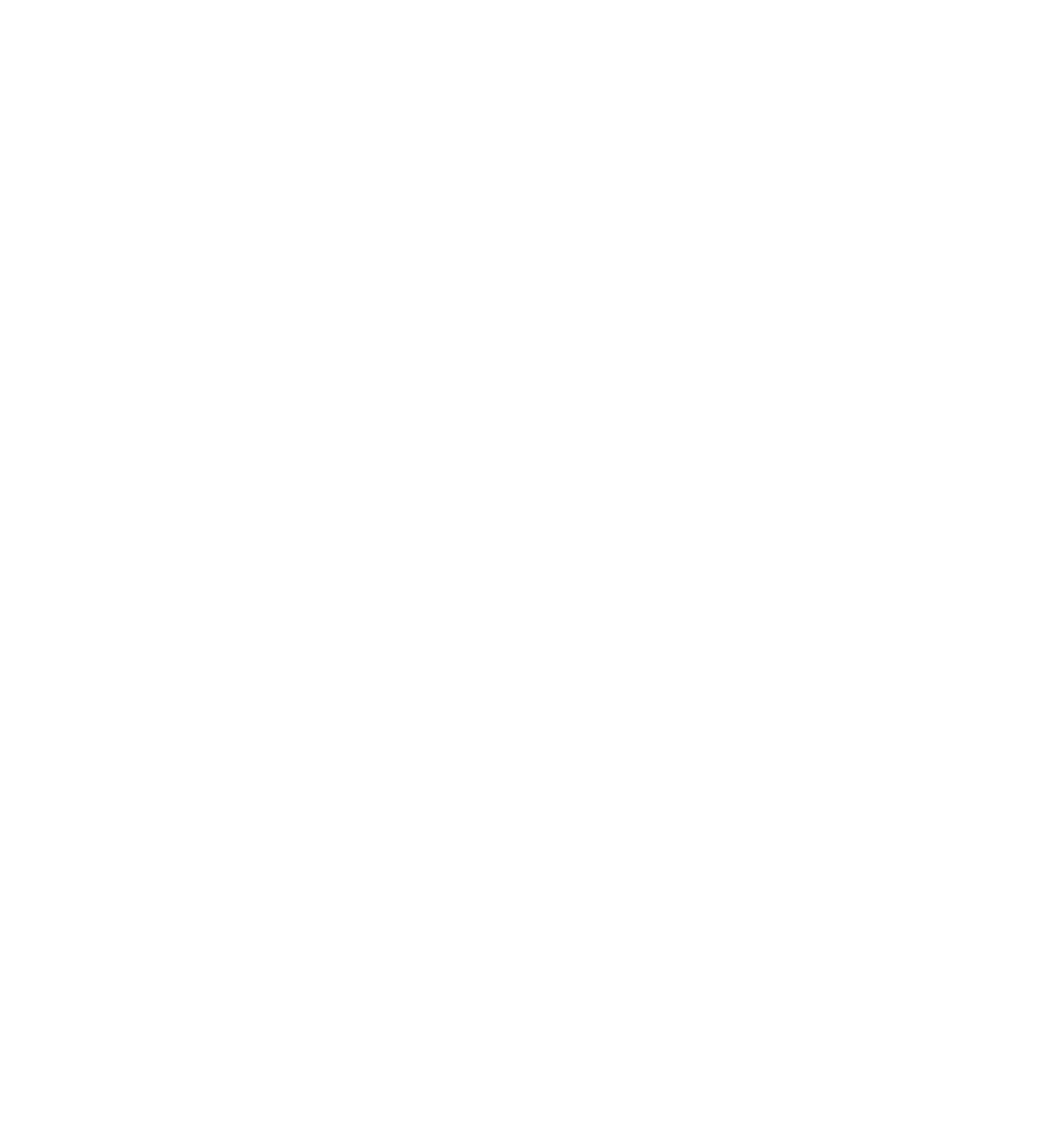
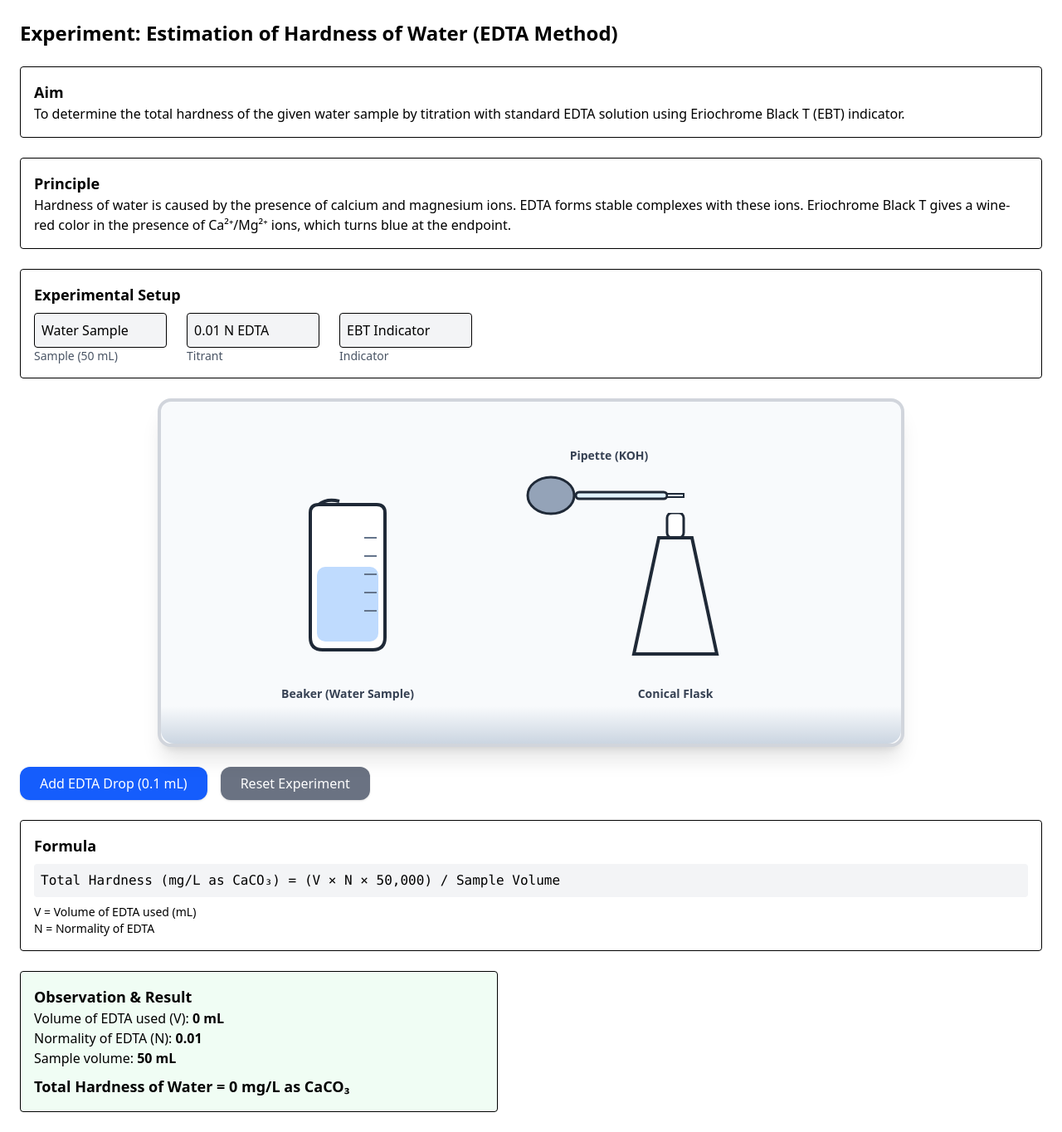
Before and after one commit to Praful-B/home-lab, a React (Vite) app in the folder home-lab/: page /chemistryHome/hardness in a window 1280 px wide. Before the commit this address had no page. Shown: the whole page at 83% size. Before the commit the page ends 800 px from the top, so only its background shows below. Built offline with nearby package versions, Linux system fonts and the light colour scheme.

Commit message:
added water hardness(finished) no style

```diff
--- a/home-lab/src/App.tsx
+++ b/home-lab/src/App.tsx
@@ -4,6 +4,7 @@
 import PhysicsHome from "../src/features/home/pages/PhysicsHome";
 import ChemistryHome from "../src/features/home/pages/ChemistryHome";
 import AcidValueExperiment from "./features/chemistry/pages/AcidValueExperiment.tsx";
+import HardnessExperiment from "./features/chemistry/pages/HardnessExperiment";
 
 function App() {
   return (
@@ -13,6 +14,8 @@
       <Route path="/physicsHome" element={<PhysicsHome />} />
       <Route path="/chemistryHome" element={<ChemistryHome />} />
         <Route path="/chemistryHome/acid-value" element={<AcidValueExperiment />} />
+        <Route path="/chemistryHome/hardness" element={<HardnessExperiment />}/>
+
 
     </Routes>
   );
--- a/home-lab/src/features/chemistry/components/Beaker.tsx
+++ b/home-lab/src/features/chemistry/components/Beaker.tsx
@@ -1,12 +1,19 @@
 type Props = {
-    oilColor: string;
-    oilVolume: number; // in grams (used only for visual height)
+    liquidColor: string;
+    liquidVolume: number;
+    label: string;
 };
 
-export default function Beaker({ oilColor, oilVolume }: Props) {
-    // Visual scaling (purely for UI)
+export default function Beaker({
+                                   liquidColor,
+                                   liquidVolume,
+                                   label,
+                               }: Props) {
     const maxLiquidHeight = 90;
-    const liquidHeight = Math.min(maxLiquidHeight, oilVolume * 8);
+    const liquidHeight = Math.min(
+        maxLiquidHeight,
+        liquidVolume * 2
+    );
 
     return (
         <div
@@ -45,14 +52,14 @@
                     strokeWidth="4"
                 />
 
-                {/* Oil (LIQUID) */}
+                {/* Liquid */}
                 <rect
                     x="48"
                     y={175 - liquidHeight}
                     width="74"
                     height={liquidHeight}
                     rx="10"
-                    fill={oilColor}
+                    fill={liquidColor}
                     style={{ transition: "all 600ms ease" }}
                 />
 
@@ -72,7 +79,7 @@
 
             {/* LABEL */}
             <div className="mt-2 text-sm font-semibold text-gray-700">
-                Beaker (Oil Sample)
+                {label}
             </div>
         </div>
     );
--- a/home-lab/src/features/chemistry/components/ConicalFlask.tsx
+++ b/home-lab/src/features/chemistry/components/ConicalFlask.tsx
@@ -1,16 +1,62 @@
-export default function ConicalFlask({ endpoint }: { endpoint: boolean }) {
+type Props = {
+    volume: number;
+    endpointVolume: number;
+    preEndpointColor: string;
+    endpointColor: string;
+};
+
+export default function ConicalFlask({
+                                         volume,
+                                         endpointVolume,
+                                         preEndpointColor,
+                                         endpointColor,
+                                     }: Props) {
+    const MAX_LIQUID_HEIGHT = 110;
+
+    const liquidHeight = Math.min(
+        MAX_LIQUID_HEIGHT,
+        (volume / endpointVolume) * MAX_LIQUID_HEIGHT
+    );
+
+    const reachedEndpoint = volume >= endpointVolume;
+
+    // Flask geometry
+    const bottomWidth = 100;
+    const topWidth = 40;
+
+    const currentWidth =
+        bottomWidth -
+        ((bottomWidth - topWidth) * liquidHeight) / MAX_LIQUID_HEIGHT;
+
+    const centerX = 80;
+    const bottomY = 170;
+    const topY = bottomY - liquidHeight;
+
     return (
         <div
             style={{
                 position: "absolute",
-                left: "620px",          // ⭐ AXIS_X
+                left: "620px",
                 bottom: "50px",
                 transform: "translateX(-50%)",
                 textAlign: "center",
             }}
         >
             <svg width="160" height="200">
-                {/* Mouth */}
+                {/* LIQUID */}
+                <polygon
+                    points={`
+            ${centerX - currentWidth / 2},${topY}
+            ${centerX + currentWidth / 2},${topY}
+            ${centerX + bottomWidth / 2},${bottomY}
+            ${centerX - bottomWidth / 2},${bottomY}
+          `}
+                    fill={reachedEndpoint ? endpointColor : preEndpointColor}
+                    opacity={0.9}
+                    style={{ transition: "all 0.6s ease-in-out" }}
+                />
+
+                {/* NECK */}
                 <rect
                     x="70"
                     y="0"
@@ -22,10 +68,10 @@
                     strokeWidth="3"
                 />
 
-                {/* Body */}
+                {/* OUTLINE */}
                 <polygon
                     points="60,30 100,30 130,170 30,170"
-                    fill={endpoint ? "#fbcfe8" : "#ffffff"}
+                    fill="none"
                     stroke="#1f2937"
                     strokeWidth="4"
                 />
--- a/home-lab/src/features/chemistry/pages/AcidValueExperiment.tsx
+++ b/home-lab/src/features/chemistry/pages/AcidValueExperiment.tsx
@@ -1,44 +1,48 @@
 import { useState } from "react";
-import { oils } from "../data/oils";
-import LabTable from "../components/LabTable";
 import Beaker from "../components/Beaker";
 import Pipette from "../components/Pipette";
 import DropAnimation from "../components/DropAnimation";
 import ConicalFlask from "../components/ConicalFlask";
+import LabTable from "../components/LabTable";
 import { calculateAcidValue } from "../utils/calculateAcidValue";
+import { oils } from "../data/oils";
 
 export default function AcidValueExperiment() {
-    // DEFAULT VALUES
+    // ===== CONSTANTS =====
     const DEFAULT_WEIGHT = 5; // g
-    const DEFAULT_NORMALITY = 0.1; // N
-    const DEFAULT_VOLUME = 0; // mL
+    const NORMALITY = 0.1; // N
+    const ENDPOINT_VOLUME = 2.5; // mL
 
+    // ===== STATE =====
     const [selectedOil, setSelectedOil] = useState(oils[0]);
     const [oilWeight, setOilWeight] = useState(DEFAULT_WEIGHT);
-    const [volume, setVolume] = useState(DEFAULT_VOLUME);
+    const [volume, setVolume] = useState(0); // mL of KOH
     const [drop, setDrop] = useState(false);
 
+    // ===== CALCULATION =====
     const acidValue = calculateAcidValue(
         volume,
-        DEFAULT_NORMALITY,
+        NORMALITY,
         oilWeight
     );
 
+    // ===== ACTIONS =====
     const addDrop = () => {
         setDrop(true);
-        setVolume((v) => Number((v + 0.1).toFixed(1))); // 0.1 mL per drop
-        setTimeout(() => setDrop(false), 500);
+        setVolume((v) => Number((v + 0.1).toFixed(1)));
+        setTimeout(() => setDrop(false), 600);
     };
 
     const resetExperiment = () => {
         setSelectedOil(oils[0]);
         setOilWeight(DEFAULT_WEIGHT);
-        setVolume(DEFAULT_VOLUME);
+        setVolume(0);
         setDrop(false);
     };
 
     return (
         <div className="p-6 space-y-6">
+            {/* TITLE */}
             <h1 className="text-2xl font-bold">
                 Experiment: Determination of Acid Value of Oil
             </h1>
@@ -47,8 +51,9 @@
             <section className="bg-white p-4 border rounded">
                 <h2 className="font-semibold text-lg">Aim</h2>
                 <p>
-                    To determine the acid value of the given oil sample by titration
-                    against standard potassium hydroxide (KOH) solution.
+                    To determine the acid value of the given oil sample by
+                    titration with standard potassium hydroxide (KOH) solution
+                    using phenolphthalein as indicator.
                 </p>
             </section>
 
@@ -58,7 +63,7 @@
                     Experimental Setup
                 </h2>
 
-                <div className="flex flex-wrap gap-4">
+                <div className="flex flex-wrap gap-6">
                     <select
                         className="p-2 border rounded"
                         value={selectedOil.name}
@@ -97,7 +102,7 @@
                             className="p-2 border rounded bg-gray-100 w-32"
                         />
                         <p className="text-sm text-gray-600">
-                            Normality (N)
+                            Normality of KOH
                         </p>
                     </div>
                 </div>
@@ -106,12 +111,23 @@
             {/* LAB SIMULATION */}
             <LabTable>
                 <Beaker
-                    oilColor={selectedOil.color}
-                    oilVolume={oilWeight}
+                    liquidColor={selectedOil.color}
+                    liquidVolume={oilWeight}
+                    label="Beaker (Oil Sample)"
                 />
+
+
                 <Pipette />
+
                 <DropAnimation active={drop} />
-                <ConicalFlask endpoint={volume >= 2.5} />
+
+                {/* 🔴 IMPORTANT FIX IS HERE */}
+                <ConicalFlask
+                    volume={volume}
+                    endpointVolume={ENDPOINT_VOLUME}
+                    preEndpointColor="#fde68a"   // faint / colorless
+                    endpointColor="#f9a8d4"      // phenolphthalein pink
+                />
             </LabTable>
 
             {/* ACTION BUTTONS */}
@@ -135,16 +151,14 @@
             <section className="bg-white p-4 border rounded">
                 <h2 className="font-semibold text-lg">Procedure</h2>
                 <ol className="list-decimal ml-6 space-y-1">
-                    <li>Weigh the oil sample accurately (in grams).</li>
-                    <li>Dissolve the oil in a suitable solvent.</li>
+                    <li>Weigh the oil sample accurately.</li>
+                    <li>Dissolve it in a suitable solvent.</li>
                     <li>Add phenolphthalein indicator.</li>
                     <li>
-                        Titrate against standard KOH solution until a faint
-                        permanent pink color appears.
+                        Titrate with standard KOH until a faint permanent
+                        pink colour appears.
                     </li>
-                    <li>
-                        Note the volume of KOH used (in millilitres).
-                    </li>
+                    <li>Note the volume of KOH used.</li>
                 </ol>
             </section>
 
@@ -156,11 +170,11 @@
                 </p>
                 <ul className="mt-2 text-sm">
                     <li>V = Volume of KOH used (mL)</li>
-                    <li>N = Normality of KOH (eq/L)</li>
+                    <li>N = Normality of KOH</li>
                     <li>W = Weight of oil (g)</li>
                 </ul>
                 <p className="mt-2 text-sm">
-                    Acid Value is expressed as <b>mg KOH / g of oil</b>.
+                    Acid value is expressed as <b>mg KOH / g oil</b>.
                 </p>
             </section>
 
@@ -174,7 +188,7 @@
                     Volume of KOH used (V): <b>{volume} mL</b>
                 </p>
                 <p>
-                    Normality of KOH (N): <b>{DEFAULT_NORMALITY} N</b>
+                    Normality of KOH (N): <b>{NORMALITY} N</b>
                 </p>
                 <p>
                     Weight of oil (W): <b>{oilWeight} g</b>
@@ -182,8 +196,7 @@
 
                 <p className="mt-2 text-lg">
                     <b>
-                        Acid Value of the given oil =
-                        {" "}
+                        Acid Value of the given oil ={" "}
                         {acidValue} mg KOH / g oil
                     </b>
                 </p>
--- /dev/null
+++ b/home-lab/src/features/chemistry/pages/HardnessExperiment.tsx
@@ -0,0 +1,193 @@
+import { useState } from "react";
+import Beaker from "../components/Beaker";
+import Pipette from "../components/Pipette";
+import DropAnimation from "../components/DropAnimation";
+import ConicalFlask from "../components/ConicalFlask";
+import LabTable from "../components/LabTable";
+import { calculateHardness } from "../utils/calculateHardness";
+
+export default function HardnessExperiment() {
+    // ===== CONSTANTS =====
+    const SAMPLE_VOLUME = 50; // mL of water
+    const NORMALITY_EDTA = 0.01; // N
+    const ENDPOINT_VOLUME = 10; // mL (visual endpoint)
+
+    // ===== STATE =====
+    const [volumeEDTA, setVolumeEDTA] = useState(0); // mL
+    const [drop, setDrop] = useState(false);
+
+    // ===== CALCULATION =====
+    const hardness = calculateHardness(
+        volumeEDTA,
+        NORMALITY_EDTA,
+        SAMPLE_VOLUME
+    );
+
+    // ===== ACTIONS =====
+    const addDrop = () => {
+        setDrop(true);
+        setVolumeEDTA((v) => Number((v + 0.5).toFixed(1))); // ✅ 0.5 mL
+        setTimeout(() => setDrop(false), 600);
+    };
+
+
+    const resetExperiment = () => {
+        setVolumeEDTA(0);
+        setDrop(false);
+    };
+
+    return (
+        <div className="p-6 space-y-6">
+            {/* TITLE */}
+            <h1 className="text-2xl font-bold">
+                Experiment: Estimation of Hardness of Water (EDTA Method)
+            </h1>
+
+            {/* AIM */}
+            <section className="bg-white p-4 border rounded">
+                <h2 className="font-semibold text-lg">Aim</h2>
+                <p>
+                    To determine the total hardness of the given water sample
+                    by titration with standard EDTA solution using
+                    Eriochrome Black T (EBT) indicator.
+                </p>
+            </section>
+
+            {/* THEORY */}
+            <section className="bg-white p-4 border rounded">
+                <h2 className="font-semibold text-lg">Principle</h2>
+                <p>
+                    Hardness of water is caused by the presence of calcium and
+                    magnesium ions. EDTA forms stable complexes with these
+                    ions. Eriochrome Black T gives a wine-red color in the
+                    presence of Ca²⁺/Mg²⁺ ions, which turns blue at the
+                    endpoint.
+                </p>
+            </section>
+
+            {/* EXPERIMENTAL SETUP */}
+            <section className="bg-white p-4 border rounded">
+                <h2 className="font-semibold text-lg mb-2">
+                    Experimental Setup
+                </h2>
+
+                <div className="flex flex-wrap gap-6">
+                    <div>
+                        <input
+                            type="text"
+                            value="Water Sample"
+                            disabled
+                            className="p-2 border rounded bg-gray-100 w-40"
+                        />
+                        <p className="text-sm text-gray-600">
+                            Sample (50 mL)
+                        </p>
+                    </div>
+
+                    <div>
+                        <input
+                            type="text"
+                            value="0.01 N EDTA"
+                            disabled
+                            className="p-2 border rounded bg-gray-100 w-40"
+                        />
+                        <p className="text-sm text-gray-600">
+                            Titrant
+                        </p>
+                    </div>
+
+                    <div>
+                        <input
+                            type="text"
+                            value="EBT Indicator"
+                            disabled
+                            className="p-2 border rounded bg-gray-100 w-40"
+                        />
+                        <p className="text-sm text-gray-600">
+                            Indicator
+                        </p>
+                    </div>
+                </div>
+            </section>
+
+            {/* LAB SIMULATION */}
+            <LabTable>
+                {/* Beaker with water */}
+                <Beaker
+                    liquidColor="#bfdbfe"
+                    liquidVolume={SAMPLE_VOLUME}
+                    label="Beaker (Water Sample)"
+                />
+
+
+                {/* Pipette (EDTA) */}
+                <Pipette />
+
+                {/* Drop */}
+                <DropAnimation active={drop} />
+
+                {/* Conical Flask */}
+                <ConicalFlask
+                    volume={volumeEDTA}
+                    endpointVolume={ENDPOINT_VOLUME}
+                    preEndpointColor="#7f1d1d"   // wine red (EBT + Ca/Mg)
+                    endpointColor="#2563eb"      // blue (endpoint)
+                />
+
+
+            </LabTable>
+
+            {/* ACTION BUTTONS */}
+            <div className="flex gap-4">
+                <button
+                    onClick={addDrop}
+                    className="px-6 py-2 bg-blue-600 text-white rounded-xl shadow hover:scale-105 transition"
+                >
+                    Add EDTA Drop (0.1 mL)
+                </button>
+
+                <button
+                    onClick={resetExperiment}
+                    className="px-6 py-2 bg-gray-500 text-white rounded-xl shadow hover:scale-105 transition"
+                >
+                    Reset Experiment
+                </button>
+            </div>
+
+            {/* FORMULA */}
+            <section className="bg-white p-4 border rounded">
+                <h2 className="font-semibold text-lg">Formula</h2>
+                <p className="font-mono bg-gray-100 p-2 rounded mt-2">
+                    Total Hardness (mg/L as CaCO₃) = (V × N × 50,000) / Sample Volume
+                </p>
+                <ul className="mt-2 text-sm">
+                    <li>V = Volume of EDTA used (mL)</li>
+                    <li>N = Normality of EDTA</li>
+                </ul>
+            </section>
+
+            {/* OBSERVATION & RESULT */}
+            <section className="bg-green-50 p-4 border rounded max-w-xl">
+                <h2 className="font-semibold text-lg">
+                    Observation & Result
+                </h2>
+
+                <p>
+                    Volume of EDTA used (V): <b>{volumeEDTA} mL</b>
+                </p>
+                <p>
+                    Normality of EDTA (N): <b>{NORMALITY_EDTA}</b>
+                </p>
+                <p>
+                    Sample volume: <b>{SAMPLE_VOLUME} mL</b>
+                </p>
+
+                <p className="mt-2 text-lg">
+                    <b>
+                        Total Hardness of Water = {hardness} mg/L as CaCO₃
+                    </b>
+                </p>
+            </section>
+        </div>
+    );
+}
--- /dev/null
+++ b/home-lab/src/features/chemistry/utils/calculateHardness.ts
@@ -0,0 +1,12 @@
+export function calculateHardness(
+    volumeEDTA: number,     // mL
+    normalityEDTA: number,  // N
+    sampleVolume: number    // mL
+): number {
+    if (volumeEDTA === 0 || sampleVolume === 0) return 0;
+
+    const hardness =
+        (volumeEDTA * normalityEDTA * 50000) / sampleVolume;
+
+    return Number(hardness.toFixed(2));
+}
```
